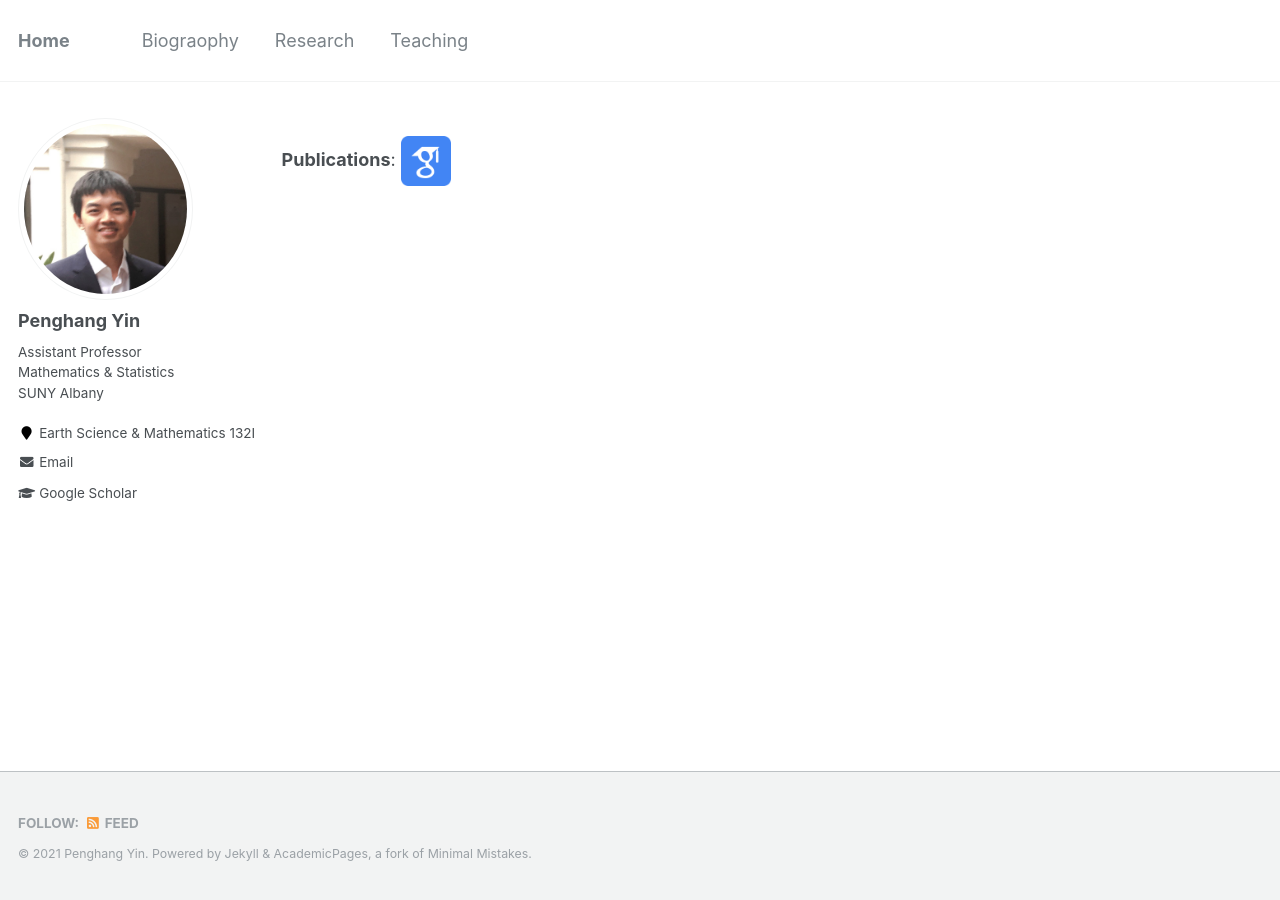
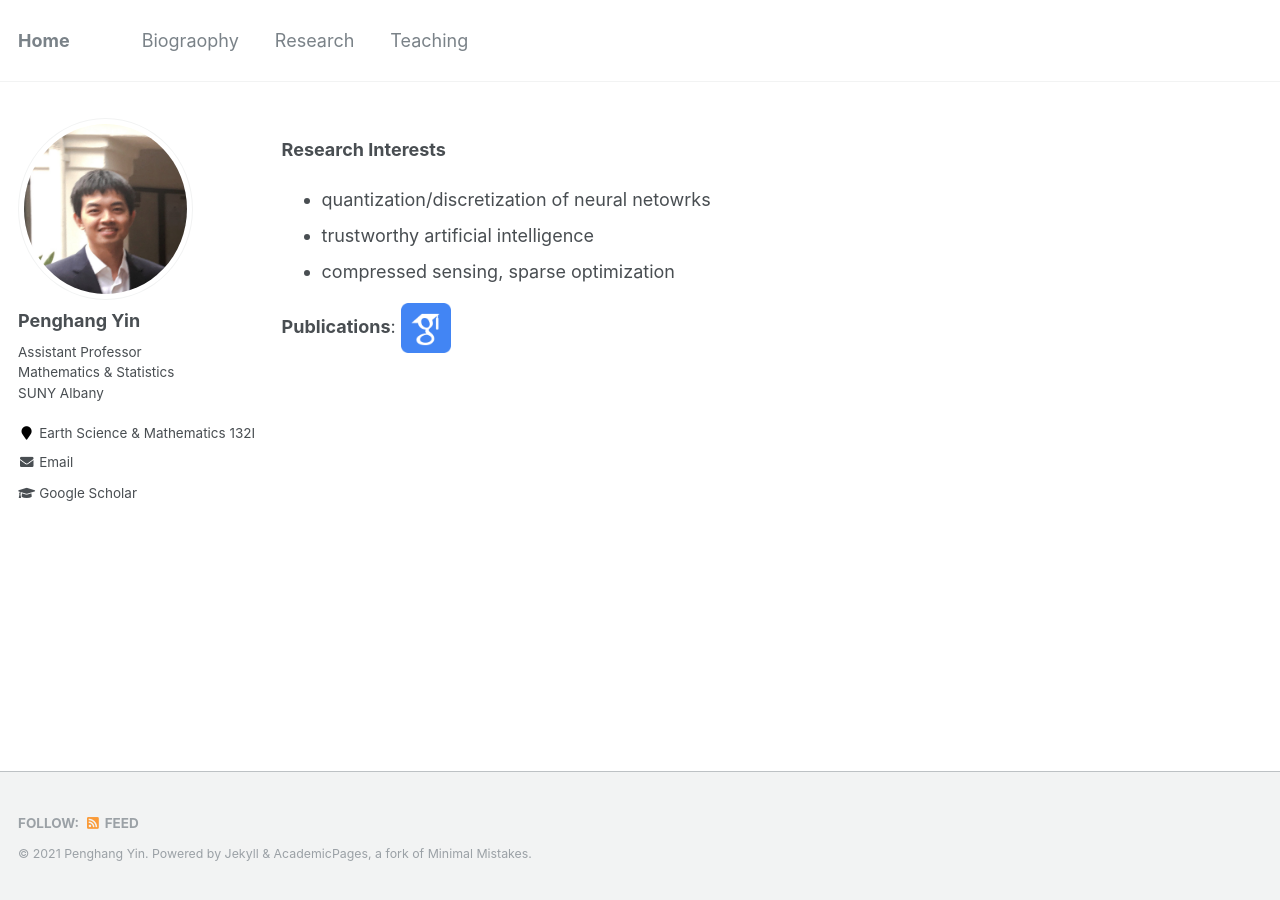
Before and after one commit to yin-penghang/yin-penghang.github.io, a Jekyll site: the page built from _pages/research.md, in a window 1280 px wide. Built offline with Jekyll 4.4.1, drawn with Linux system fonts in a browser that asks for light colours.

Commit message:
Update research.md

```diff
--- a/_pages/research.md
+++ b/_pages/research.md
@@ -6,4 +6,9 @@ author_profile: true
 ---
 {% include base_path %}
 
+**Research Interests**
+ - quantization/discretization of neural netowrks
+ - trustworthy artificial intelligence
+ - compressed sensing, sparse optimization
+
 **Publications**: [<img align="center" src= "/images/Scholar-icon.png" height="50" width = "50">](https://scholar.google.com/citations?user=PY1Cb7MAAAAJ&hl=en)
```
